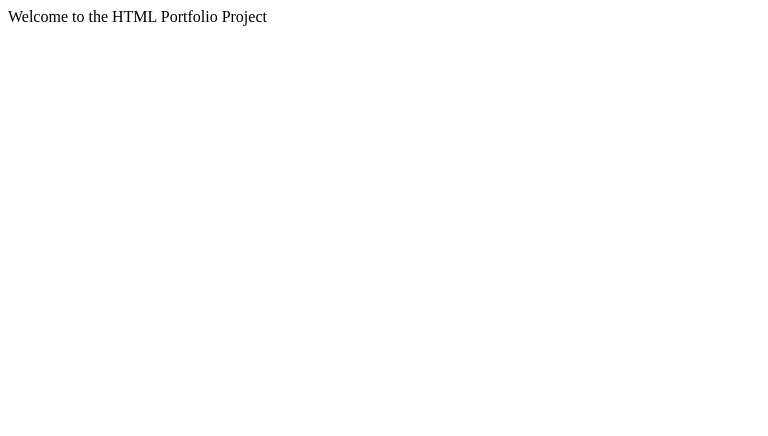
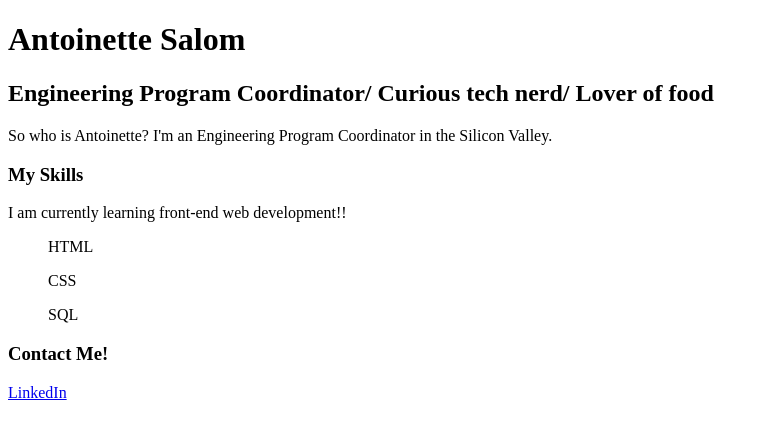
Before and after one commit to antoinettesalom/HTMLPortfolioProject-master, a website: page src/index.html in a window 1280 px wide. Shown: the whole page, without its empty margins (0-768 px from the left). Drawn offline with Linux system fonts and the light colour scheme.

Commit message:
initial commit
initial commit

```diff
--- a/src/index.html
+++ b/src/index.html
@@ -7,8 +7,26 @@
   <title>HTML Portfolio</title>
 </head>
 <body>
+<header>
+<h1>Antoinette Salom</h1>
+<h2>Engineering Program Coordinator/ Curious tech nerd/ Lover of food</h2>
+</header>
 
-  Welcome to the HTML Portfolio Project
+<div class= "tagline">
+</h3>So who is Antoinette?
+I'm an Engineering Program Coordinator in the Silicon Valley.</h3>
+
+<div class= "tagline">
+  <h3>My Skills</h3>
+<p> I am currently learning front-end web development!!</p>
+<ul>HTML</ul>
+<ul>CSS</ul>
+<ul>SQL</ul>
+
+<div class = "contact">
+  <h3>Contact Me!</h3>
+  <a href= "https://www.linkedin.com/in/antoinettesalom/"> LinkedIn</a>
+
 
 </body>
 </html>
--- a/src/main.css
+++ b/src/main.css
@@ -0,0 +1,4 @@
+.tagline {}
+.skills{
+  text-color: blue;
+}
```
Also changed, not shown: 1 other file.
